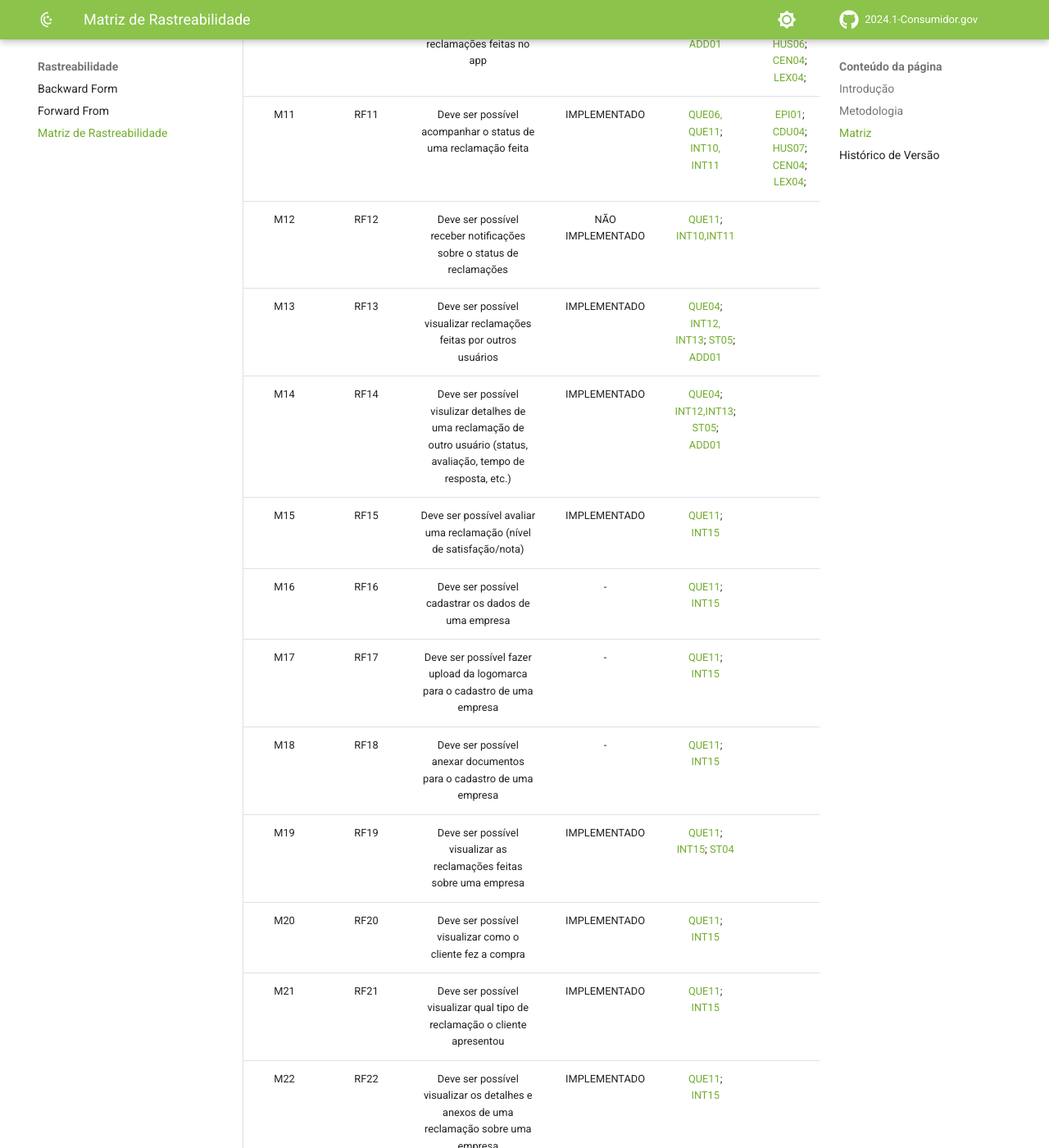
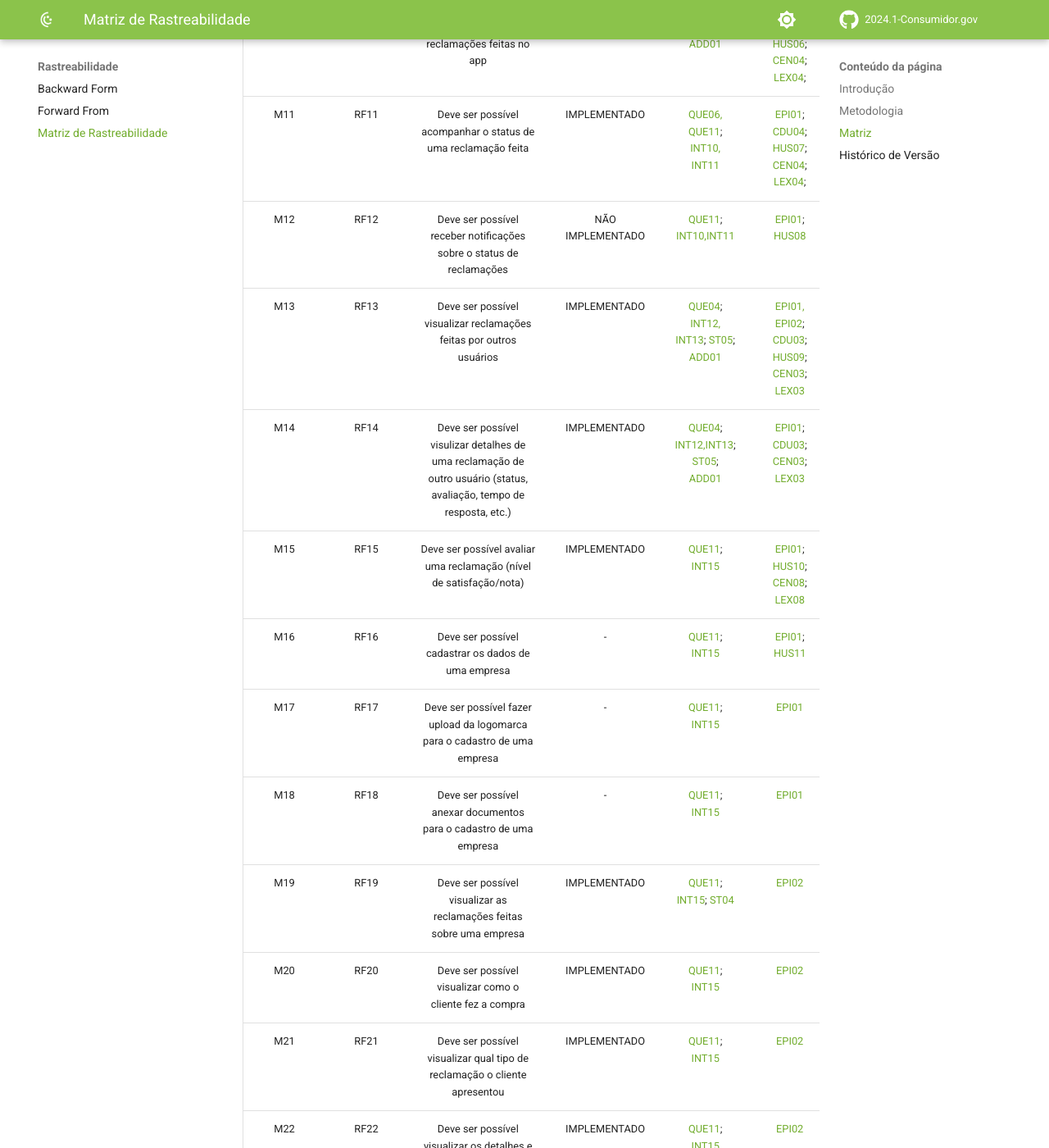
Before and after one commit to Requisitos-de-Software/2024.1-Grupo08, an MkDocs documentation site: the page built from docs/Rastreabilidade/matriz.md, in a window 1280 px wide and 1400 px high, scrolled down 2679 px. Shown: the whole window at 82% size. Built offline with MkDocs 1.6.1 and Material for MkDocs 9.7.7, drawn with Linux system fonts in a browser that asks for light colours; comment, search, counter and statistics services are not loaded; some of the changed text lies outside the part shown.

Commit message:
FORWARD RFS

```diff
--- a/docs/Rastreabilidade/matriz.md
+++ b/docs/Rastreabilidade/matriz.md
@@ -49,20 +49,20 @@ A tabela 01 traz a Matriz de Rastreabilidade criada para o projeto, a qual segue
 | M9 | RF9 | Deve ser possível anexar arquivos relacionados a reclamação (prints, nota fiscal, ordem de serviço, etc.)	 | IMPLEMENTADO | [INT09](https://requisitos-de-software.github.io/2024.1-Consumidor.gov/Elicitação/introspec/#metodologia); [ST01, ST03](https://requisitos-de-software.github.io/2024.1-Consumidor.gov/Elicitação/Storytelling/); [ST07](https://requisitos-de-software.github.io/2024.1-Consumidor.gov/Elicitação/Storytelling/) | [EPI01](https://requisitos-de-software.github.io/2024.1-Consumidor.gov/Modelagem/Modelagem%20%C3%81gil/Backlog/#epico-1-abertura-e-acompanhamento-de-reclamacoes); [CDU02](https://requisitos-de-software.github.io/2024.1-Consumidor.gov/Modelagem/casosdeuso/#uc02); [HUS05](https://requisitos-de-software.github.io/2024.1-Consumidor.gov/Modelagem/Modelagem%20%C3%81gil/Historias/#us5-anexar-arquivos-na-reclamacao); [LEX02](https://requisitos-de-software.github.io/2024.1-Consumidor.gov/Modelagem/lexicos/#l02-abrir-reclamacao) |  |
 | M10 | RF10 | Deve ser possível visualizar as reclamações feitas no app	 | IMPLEMENTADO | [QUE04](https://requisitos-de-software.github.io/2024.1-Consumidor.gov/Elicitação/Questionário/#possiveis-requisitos); [INT10](https://requisitos-de-software.github.io/2024.1-Consumidor.gov/Elicitação/introspec/#metodologia); [ADD01](https://requisitos-de-software.github.io/2024.1-Consumidor.gov/Elicitação/analiseDoc/) | [EPI01](https://requisitos-de-software.github.io/2024.1-Consumidor.gov/Modelagem/Modelagem%20%C3%81gil/Backlog/#epico-1-abertura-e-acompanhamento-de-reclamacoes); [CDU04](https://requisitos-de-software.github.io/2024.1-Consumidor.gov/Modelagem/casosdeuso/#uc04); [HUS06](https://requisitos-de-software.github.io/2024.1-Consumidor.gov/Modelagem/Modelagem%20%C3%81gil/Historias/#us6-visualizar-reclamacoes-feitas-no-app); [CEN04](https://requisitos-de-software.github.io/2024.1-Consumidor.gov/Modelagem/cenarios/#c04-visualizar-minhas-reclamacoes); [LEX04](https://requisitos-de-software.github.io/2024.1-Consumidor.gov/Modelagem/lexicos/#l04-visualizar-minhas-reclamacoes);  |  |
 | M11 | RF11 | Deve ser possível acompanhar o status de uma reclamação feita	 | IMPLEMENTADO | [QUE06, QUE11](https://requisitos-de-software.github.io/2024.1-Consumidor.gov/Elicitação/Questionário/#possiveis-requisitos); [INT10, INT11](https://requisitos-de-software.github.io/2024.1-Consumidor.gov/Elicitação/introspec/#metodologia) | [EPI01](https://requisitos-de-software.github.io/2024.1-Consumidor.gov/Modelagem/Modelagem%20%C3%81gil/Backlog/#epico-1-abertura-e-acompanhamento-de-reclamacoes); [CDU04](https://requisitos-de-software.github.io/2024.1-Consumidor.gov/Modelagem/casosdeuso/#uc04); [HUS07](https://requisitos-de-software.github.io/2024.1-Consumidor.gov/Modelagem/Modelagem%20%C3%81gil/Historias/#us7-acompanhar-status-de-uma-reclamacao); [CEN04](https://requisitos-de-software.github.io/2024.1-Consumidor.gov/Modelagem/cenarios/#c04-visualizar-minhas-reclamacoes); [LEX04](https://requisitos-de-software.github.io/2024.1-Consumidor.gov/Modelagem/lexicos/#l04-visualizar-minhas-reclamacoes);  |  |
-| M12 | RF12 | Deve ser possível receber notificações sobre o status de reclamações	 | NÃO IMPLEMENTADO | [QUE11](https://requisitos-de-software.github.io/2024.1-Consumidor.gov/Elicitação/Questionário/#possiveis-requisitos); [INT10,INT11](https://requisitos-de-software.github.io/2024.1-Consumidor.gov/Elicitação/introspec/#metodologia)  |  |  |
-| M13 | RF13 | Deve ser possível visualizar reclamações feitas por outros usuários	 | IMPLEMENTADO | [QUE04](https://requisitos-de-software.github.io/2024.1-Consumidor.gov/Elicitação/Questionário/#possiveis-requisitos); [INT12, INT13](https://requisitos-de-software.github.io/2024.1-Consumidor.gov/Elicitação/introspec/#metodologia); [ST05](https://requisitos-de-software.github.io/2024.1-Consumidor.gov/Elicitação/Storytelling/); [ADD01](https://requisitos-de-software.github.io/2024.1-Consumidor.gov/Elicitação/analiseDoc/) |  |  |
-| M14 | RF14 | Deve ser possível visulizar detalhes de uma reclamação de outro usuário (status, avaliação, tempo de resposta, etc.)	 | IMPLEMENTADO | [QUE04](https://requisitos-de-software.github.io/2024.1-Consumidor.gov/Elicitação/Questionário/#possiveis-requisitos); [INT12,INT13](https://requisitos-de-software.github.io/2024.1-Consumidor.gov/Elicitação/introspec/#metodologia); [ST05](https://requisitos-de-software.github.io/2024.1-Consumidor.gov/Elicitação/Storytelling/); [ADD01](https://requisitos-de-software.github.io/2024.1-Consumidor.gov/Elicitação/analiseDoc/) |  |  |
-| M15 | RF15 | Deve ser possível avaliar uma reclamação (nível de satisfação/nota)	 | IMPLEMENTADO | [QUE11](https://requisitos-de-software.github.io/2024.1-Consumidor.gov/Elicitação/Questionário/#possiveis-requisitos); [INT15](https://requisitos-de-software.github.io/2024.1-Consumidor.gov/Elicitação/introspec/#metodologia) |  |  |
-| M16 | RF16 | Deve ser possível cadastrar os dados de uma empresa	 | - | [QUE11](https://requisitos-de-software.github.io/2024.1-Consumidor.gov/Elicitação/Questionário/#possiveis-requisitos); [INT15](https://requisitos-de-software.github.io/2024.1-Consumidor.gov/Elicitação/introspec/#metodologia) |  |  |
-| M17 | RF17 | Deve ser possível fazer upload da logomarca para o cadastro de uma empresa	 | - | [QUE11](https://requisitos-de-software.github.io/2024.1-Consumidor.gov/Elicitação/Questionário/#possiveis-requisitos); [INT15](https://requisitos-de-software.github.io/2024.1-Consumidor.gov/Elicitação/introspec/#metodologia) |  |  |
-| M18 | RF18 | Deve ser possível anexar documentos para o cadastro de uma empresa	 | - | [QUE11](https://requisitos-de-software.github.io/2024.1-Consumidor.gov/Elicitação/Questionário/#possiveis-requisitos); [INT15](https://requisitos-de-software.github.io/2024.1-Consumidor.gov/Elicitação/introspec/#metodologia) |  |  |
-| M19 | RF19 | Deve ser possível visualizar as reclamações feitas sobre uma empresa	 | IMPLEMENTADO | [QUE11](https://requisitos-de-software.github.io/2024.1-Consumidor.gov/Elicitação/Questionário/#possiveis-requisitos); [INT15](https://requisitos-de-software.github.io/2024.1-Consumidor.gov/Elicitação/introspec/#metodologia); [ST04](https://requisitos-de-software.github.io/2024.1-Consumidor.gov/Elicitação/Storytelling/) |  |  |
-| M20 | RF20 | Deve ser possível visualizar como o cliente fez a compra	 | IMPLEMENTADO | [QUE11](https://requisitos-de-software.github.io/2024.1-Consumidor.gov/Elicitação/Questionário/#possiveis-requisitos); [INT15](https://requisitos-de-software.github.io/2024.1-Consumidor.gov/Elicitação/introspec/#metodologia) |  |  |
-| M21 | RF21 | Deve ser possível visualizar qual tipo de reclamação o cliente apresentou	 | IMPLEMENTADO |  [QUE11](https://requisitos-de-software.github.io/2024.1-Consumidor.gov/Elicitação/Questionário/#possiveis-requisitos); [INT15](https://requisitos-de-software.github.io/2024.1-Consumidor.gov/Elicitação/introspec/#metodologia) |  |  |
-| M22 | RF22 | Deve ser possível visualizar os detalhes e anexos de uma reclamação sobre uma empresa	 | IMPLEMENTADO |  [QUE11](https://requisitos-de-software.github.io/2024.1-Consumidor.gov/Elicitação/Questionário/#possiveis-requisitos); [INT15](https://requisitos-de-software.github.io/2024.1-Consumidor.gov/Elicitação/introspec/#metodologia) |  |  |
-| M23 | RF23 | Deve ser possível responder uma reclamação feita	 | IMPLEMENTADO | [QUE11](https://requisitos-de-software.github.io/2024.1-Consumidor.gov/Elicitação/Questionário/#possiveis-requisitos); [INT15](https://requisitos-de-software.github.io/2024.1-Consumidor.gov/Elicitação/introspec/#metodologia) |  |  |
-| M24 | RF24 | Deve ser possível visualizar estatísticas das reclamações sobre uma empresa	 | IMPLEMENTADO |  [QUE05](https://requisitos-de-software.github.io/2024.1-Consumidor.gov/Elicitação/Questionário/#possiveis-requisitos); [INT15](https://requisitos-de-software.github.io/2024.1-Consumidor.gov/Elicitação/introspec/#metodologia) |  |  |
-| M25 | RF25 | Deve ser possível visualizar avaliação das reclamações	 | IMPLEMENTADO |  [QUE05](https://requisitos-de-software.github.io/2024.1-Consumidor.gov/Elicitação/Questionário/#possiveis-requisitos); [INT15](https://requisitos-de-software.github.io/2024.1-Consumidor.gov/Elicitação/introspec/#metodologia) |  |  |
+| M12 | RF12 | Deve ser possível receber notificações sobre o status de reclamações	 | NÃO IMPLEMENTADO | [QUE11](https://requisitos-de-software.github.io/2024.1-Consumidor.gov/Elicitação/Questionário/#possiveis-requisitos); [INT10,INT11](https://requisitos-de-software.github.io/2024.1-Consumidor.gov/Elicitação/introspec/#metodologia)  | [EPI01](https://requisitos-de-software.github.io/2024.1-Consumidor.gov/Modelagem/Modelagem%20%C3%81gil/Backlog/#epico-1-abertura-e-acompanhamento-de-reclamacoes); [HUS08](https://requisitos-de-software.github.io/2024.1-Consumidor.gov/Modelagem/Modelagem%20%C3%81gil/Historias/#us8-receber-notificacoes-sobre-o-status-das-reclamacoes) |  |
+| M13 | RF13 | Deve ser possível visualizar reclamações feitas por outros usuários	 | IMPLEMENTADO | [QUE04](https://requisitos-de-software.github.io/2024.1-Consumidor.gov/Elicitação/Questionário/#possiveis-requisitos); [INT12, INT13](https://requisitos-de-software.github.io/2024.1-Consumidor.gov/Elicitação/introspec/#metodologia); [ST05](https://requisitos-de-software.github.io/2024.1-Consumidor.gov/Elicitação/Storytelling/); [ADD01](https://requisitos-de-software.github.io/2024.1-Consumidor.gov/Elicitação/analiseDoc/) | [EPI01, EPI02](https://requisitos-de-software.github.io/2024.1-Consumidor.gov/Modelagem/Modelagem%20%C3%81gil/Backlog/#epicos); [CDU03](https://requisitos-de-software.github.io/2024.1-Consumidor.gov/Modelagem/casosdeuso/#uc03); [HUS09](https://requisitos-de-software.github.io/2024.1-Consumidor.gov/Modelagem/Modelagem%20%C3%81gil/Historias/#us9-visualizar-reclamacoes-de-outros-usuarios); [CEN03](https://requisitos-de-software.github.io/2024.1-Consumidor.gov/Modelagem/cenarios/#c03-visualizar-reclamacoes-de-outros-usuarios); [LEX03](https://requisitos-de-software.github.io/2024.1-Consumidor.gov/Modelagem/lexicos/#l03-visualizar-reclamacoes-de-outros-usuarios) |  |
+| M14 | RF14 | Deve ser possível visulizar detalhes de uma reclamação de outro usuário (status, avaliação, tempo de resposta, etc.)	 | IMPLEMENTADO | [QUE04](https://requisitos-de-software.github.io/2024.1-Consumidor.gov/Elicitação/Questionário/#possiveis-requisitos); [INT12,INT13](https://requisitos-de-software.github.io/2024.1-Consumidor.gov/Elicitação/introspec/#metodologia); [ST05](https://requisitos-de-software.github.io/2024.1-Consumidor.gov/Elicitação/Storytelling/); [ADD01](https://requisitos-de-software.github.io/2024.1-Consumidor.gov/Elicitação/analiseDoc/) | [EPI01](https://requisitos-de-software.github.io/2024.1-Consumidor.gov/Modelagem/Modelagem%20%C3%81gil/Backlog/#epico-1-abertura-e-acompanhamento-de-reclamacoes); [CDU03](https://requisitos-de-software.github.io/2024.1-Consumidor.gov/Modelagem/casosdeuso/#uc03); [CEN03](https://requisitos-de-software.github.io/2024.1-Consumidor.gov/Modelagem/cenarios/#c03-visualizar-reclamacoes-de-outros-usuarios); [LEX03](https://requisitos-de-software.github.io/2024.1-Consumidor.gov/Modelagem/lexicos/#l03-visualizar-reclamacoes-de-outros-usuarios) |  |
+| M15 | RF15 | Deve ser possível avaliar uma reclamação (nível de satisfação/nota)	 | IMPLEMENTADO | [QUE11](https://requisitos-de-software.github.io/2024.1-Consumidor.gov/Elicitação/Questionário/#possiveis-requisitos); [INT15](https://requisitos-de-software.github.io/2024.1-Consumidor.gov/Elicitação/introspec/#metodologia) | [EPI01](https://requisitos-de-software.github.io/2024.1-Consumidor.gov/Modelagem/Modelagem%20%C3%81gil/Backlog/#epico-1-abertura-e-acompanhamento-de-reclamacoes); [HUS10](https://requisitos-de-software.github.io/2024.1-Consumidor.gov/Modelagem/Modelagem%20%C3%81gil/Historias/#us10-avaliar-uma-reclamacao); [CEN08](https://requisitos-de-software.github.io/2024.1-Consumidor.gov/Modelagem/cenarios/#c08-avaliar-empresa); [LEX08](https://requisitos-de-software.github.io/2024.1-Consumidor.gov/Modelagem/lexicos/#l08-avaliar-empresa) |  |
+| M16 | RF16 | Deve ser possível cadastrar os dados de uma empresa	 | - | [QUE11](https://requisitos-de-software.github.io/2024.1-Consumidor.gov/Elicitação/Questionário/#possiveis-requisitos); [INT15](https://requisitos-de-software.github.io/2024.1-Consumidor.gov/Elicitação/introspec/#metodologia) | [EPI01](https://requisitos-de-software.github.io/2024.1-Consumidor.gov/Modelagem/Modelagem%20%C3%81gil/Backlog/#epico-1-abertura-e-acompanhamento-de-reclamacoes); [HUS11](https://requisitos-de-software.github.io/2024.1-Consumidor.gov/Modelagem/Modelagem%20%C3%81gil/Historias/) |  |
+| M17 | RF17 | Deve ser possível fazer upload da logomarca para o cadastro de uma empresa	 | - | [QUE11](https://requisitos-de-software.github.io/2024.1-Consumidor.gov/Elicitação/Questionário/#possiveis-requisitos); [INT15](https://requisitos-de-software.github.io/2024.1-Consumidor.gov/Elicitação/introspec/#metodologia) | [EPI01](https://requisitos-de-software.github.io/2024.1-Consumidor.gov/Rastreabilidade/matriz/) |  |
+| M18 | RF18 | Deve ser possível anexar documentos para o cadastro de uma empresa	 | - | [QUE11](https://requisitos-de-software.github.io/2024.1-Consumidor.gov/Elicitação/Questionário/#possiveis-requisitos); [INT15](https://requisitos-de-software.github.io/2024.1-Consumidor.gov/Elicitação/introspec/#metodologia) | [EPI01](https://requisitos-de-software.github.io/2024.1-Consumidor.gov/Rastreabilidade/matriz/) |  |
+| M19 | RF19 | Deve ser possível visualizar as reclamações feitas sobre uma empresa	 | IMPLEMENTADO | [QUE11](https://requisitos-de-software.github.io/2024.1-Consumidor.gov/Elicitação/Questionário/#possiveis-requisitos); [INT15](https://requisitos-de-software.github.io/2024.1-Consumidor.gov/Elicitação/introspec/#metodologia); [ST04](https://requisitos-de-software.github.io/2024.1-Consumidor.gov/Elicitação/Storytelling/) | [EPI02](https://requisitos-de-software.github.io/2024.1-Consumidor.gov/Modelagem/Modelagem%20%C3%81gil/Backlog/#epico-2-pesquisa-de-empresa) |  |
+| M20 | RF20 | Deve ser possível visualizar como o cliente fez a compra	 | IMPLEMENTADO | [QUE11](https://requisitos-de-software.github.io/2024.1-Consumidor.gov/Elicitação/Questionário/#possiveis-requisitos); [INT15](https://requisitos-de-software.github.io/2024.1-Consumidor.gov/Elicitação/introspec/#metodologia) | [EPI02](https://requisitos-de-software.github.io/2024.1-Consumidor.gov/Modelagem/Modelagem%20%C3%81gil/Backlog/#epico-2-pesquisa-de-empresa) |  |
+| M21 | RF21 | Deve ser possível visualizar qual tipo de reclamação o cliente apresentou	 | IMPLEMENTADO |  [QUE11](https://requisitos-de-software.github.io/2024.1-Consumidor.gov/Elicitação/Questionário/#possiveis-requisitos); [INT15](https://requisitos-de-software.github.io/2024.1-Consumidor.gov/Elicitação/introspec/#metodologia) | [EPI02](https://requisitos-de-software.github.io/2024.1-Consumidor.gov/Modelagem/Modelagem%20%C3%81gil/Backlog/#epico-2-pesquisa-de-empresa) |  |
+| M22 | RF22 | Deve ser possível visualizar os detalhes e anexos de uma reclamação sobre uma empresa	 | IMPLEMENTADO |  [QUE11](https://requisitos-de-software.github.io/2024.1-Consumidor.gov/Elicitação/Questionário/#possiveis-requisitos); [INT15](https://requisitos-de-software.github.io/2024.1-Consumidor.gov/Elicitação/introspec/#metodologia) | [EPI02](https://requisitos-de-software.github.io/2024.1-Consumidor.gov/Modelagem/Modelagem%20%C3%81gil/Backlog/#epico-2-pesquisa-de-empresa) |  |
+| M23 | RF23 | Deve ser possível responder uma reclamação feita	 | IMPLEMENTADO | [QUE11](https://requisitos-de-software.github.io/2024.1-Consumidor.gov/Elicitação/Questionário/#possiveis-requisitos); [INT15](https://requisitos-de-software.github.io/2024.1-Consumidor.gov/Elicitação/introspec/#metodologia) | [EPI01](https://requisitos-de-software.github.io/2024.1-Consumidor.gov/Modelagem/Modelagem%20%C3%81gil/Backlog/#epico-1-abertura-e-acompanhamento-de-reclamacoes); [CDU07](https://requisitos-de-software.github.io/2024.1-Consumidor.gov/Modelagem/casosdeuso/#uc07); [HUS12](https://requisitos-de-software.github.io/2024.1-Consumidor.gov/Modelagem/Modelagem%20%C3%81gil/Historias/#us12-responder-uma-reclamacao); [CEN04, CEN07](https://requisitos-de-software.github.io/2024.1-Consumidor.gov/Modelagem/cenarios/); [LEX07](https://requisitos-de-software.github.io/2024.1-Consumidor.gov/Modelagem/lexicos/#l07-responder-reclamacao) |  |
+| M24 | RF24 | Deve ser possível visualizar estatísticas das reclamações sobre uma empresa	 | IMPLEMENTADO |  [QUE05](https://requisitos-de-software.github.io/2024.1-Consumidor.gov/Elicitação/Questionário/#possiveis-requisitos); [INT15](https://requisitos-de-software.github.io/2024.1-Consumidor.gov/Elicitação/introspec/#metodologia) | [EPI02](https://requisitos-de-software.github.io/2024.1-Consumidor.gov/Modelagem/Modelagem%20%C3%81gil/Backlog/#epico-2-pesquisa-de-empresa) |  |
+| M25 | RF25 | Deve ser possível visualizar avaliação das reclamações	 | IMPLEMENTADO |  [QUE05](https://requisitos-de-software.github.io/2024.1-Consumidor.gov/Elicitação/Questionário/#possiveis-requisitos); [INT15](https://requisitos-de-software.github.io/2024.1-Consumidor.gov/Elicitação/introspec/#metodologia) | [EPI02](https://requisitos-de-software.github.io/2024.1-Consumidor.gov/Modelagem/Modelagem%20%C3%81gil/Backlog/#epico-2-pesquisa-de-empresa) |  |
 | M26 | RNF1 | O aplicativo deve funcionar tanto em dispositivos Android quanto iOS	 | IMPLEMENTADO | [INT28, INT29](https://requisitos-de-software.github.io/2024.1-Consumidor.gov/Elicitação/introspec/#requisitos-nao-funcionais); [ADD04](https://requisitos-de-software.github.io/2024.1-Consumidor.gov/Elicitação/analiseDoc/) |  |  |
 | M27 | RNF2 | Novos usuários devem ser capazes de realizar as tarefas básicas (ex.:acessar conta, fazer reclamação) em menos de 5 minutos	 | - | [QUE01](https://requisitos-de-software.github.io/2024.1-Consumidor.gov/Elicitação/Questionário/#possiveis-requisitos) ; [INT32, 33](https://requisitos-de-software.github.io/2024.1-Consumidor.gov/Elicitação/introspec/#requisitos-nao-funcionais); [ST11](https://requisitos-de-software.github.io/2024.1-Consumidor.gov/Elicitação/Storytelling/); [ADD05, ADD12](https://requisitos-de-software.github.io/2024.1-Consumidor.gov/Elicitação/analiseDoc/) |  |  |
 | M28 | RNF3 | O aplicativo deve fornecer opções de acessibilidade (ex: modo escuro, esquemas de cores, conteúdos em libras)	 | NÃO IMPLEMENTADO | [QUE03](https://requisitos-de-software.github.io/2024.1-Consumidor.gov/Elicitação/Questionário/#possiveis-requisitos); [INT38](https://requisitos-de-software.github.io/2024.1-Consumidor.gov/Elicitação/introspec/#requisitos-nao-funcionais); [ST08](https://requisitos-de-software.github.io/2024.1-Consumidor.gov/Elicitação/Storytelling/); [ADD06, ADD07](https://requisitos-de-software.github.io/2024.1-Consumidor.gov/Elicitação/analiseDoc/) |  |  |
```
